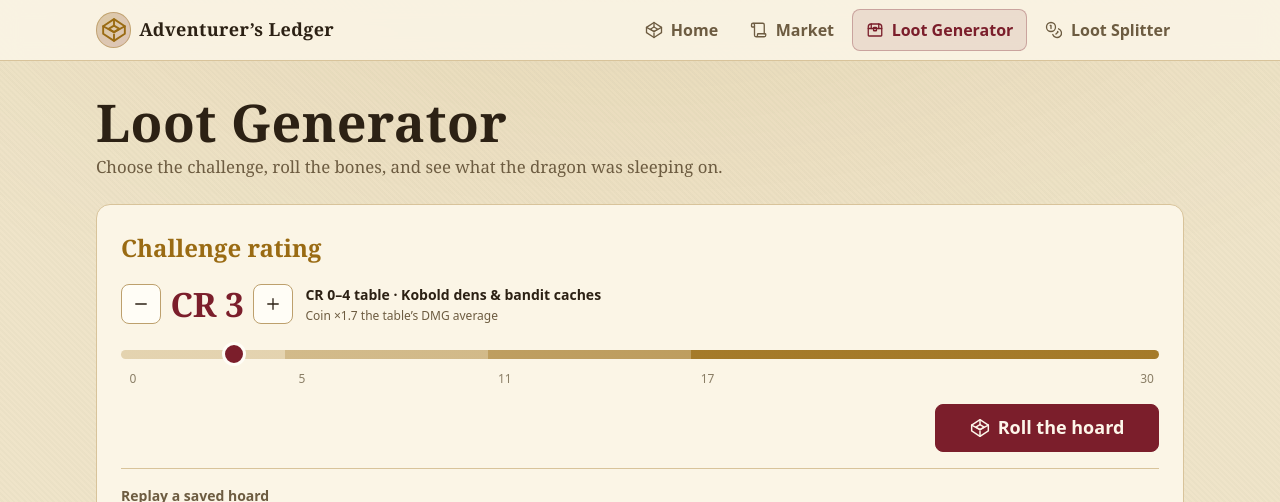
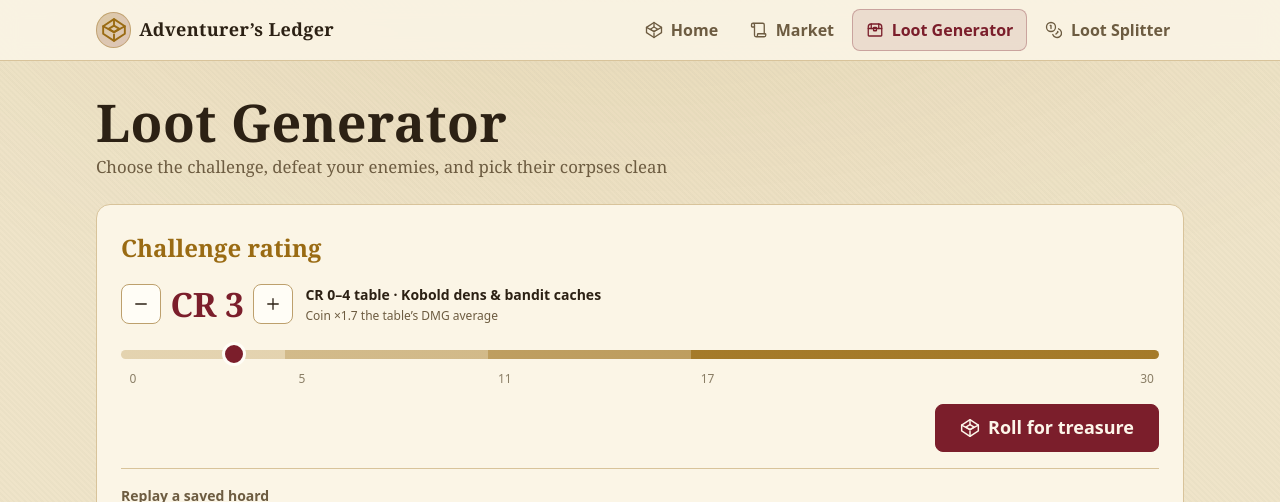
Before and after one commit to Zr0AM/dnd-app, an Angular app: page /loot-generator in a window 1280 px wide. Shown: the top 502 px of the page. Built offline with nearby package versions, Linux system fonts and the light colour scheme.

Commit message:
Renamed hoard to treasure (#60)
* Renamed hoard to treasure

* Update treasure-generator.spec.ts

```diff
--- a/src/app/home-component/home-component.ts
+++ b/src/app/home-component/home-component.ts
@@ -36,7 +36,7 @@ export class HomeComponent {
       icon: 'chest',
       title: 'Loot Generator',
       blurb:
-        'Pick a challenge rating and roll a hoard straight from the DMG tables — coin, gems, art objects and magic items.',
+        'Pick a challenge rating and roll for treasure straight from the DMG tables — coin, gems, art objects and magic items.',
     },
     {
       path: '/loot-splitter',
--- a/src/app/treasure-generator/treasure-generator.html
+++ b/src/app/treasure-generator/treasure-generator.html
@@ -1,7 +1,7 @@
 <header class="hoard-head">
   <h1>Loot Generator</h1>
   <p class="hoard-head__sub flavor">
-    Choose the challenge, roll the bones, and see what the dragon was sleeping on.
+    Choose the challenge, defeat your enemies, and pick their corpses clean
   </p>
 </header>
 
@@ -70,9 +70,9 @@
     @if (catalog.isLoading()) {
       Stocking the Market…
     } @else if (hoard()) {
-      Roll again
+      Test your luck
     } @else {
-      Roll the hoard
+      Roll for treasure
     }
   </button>
 
```
Also changed, not shown: 2 other files (tests, documents, lock files or other folders).
